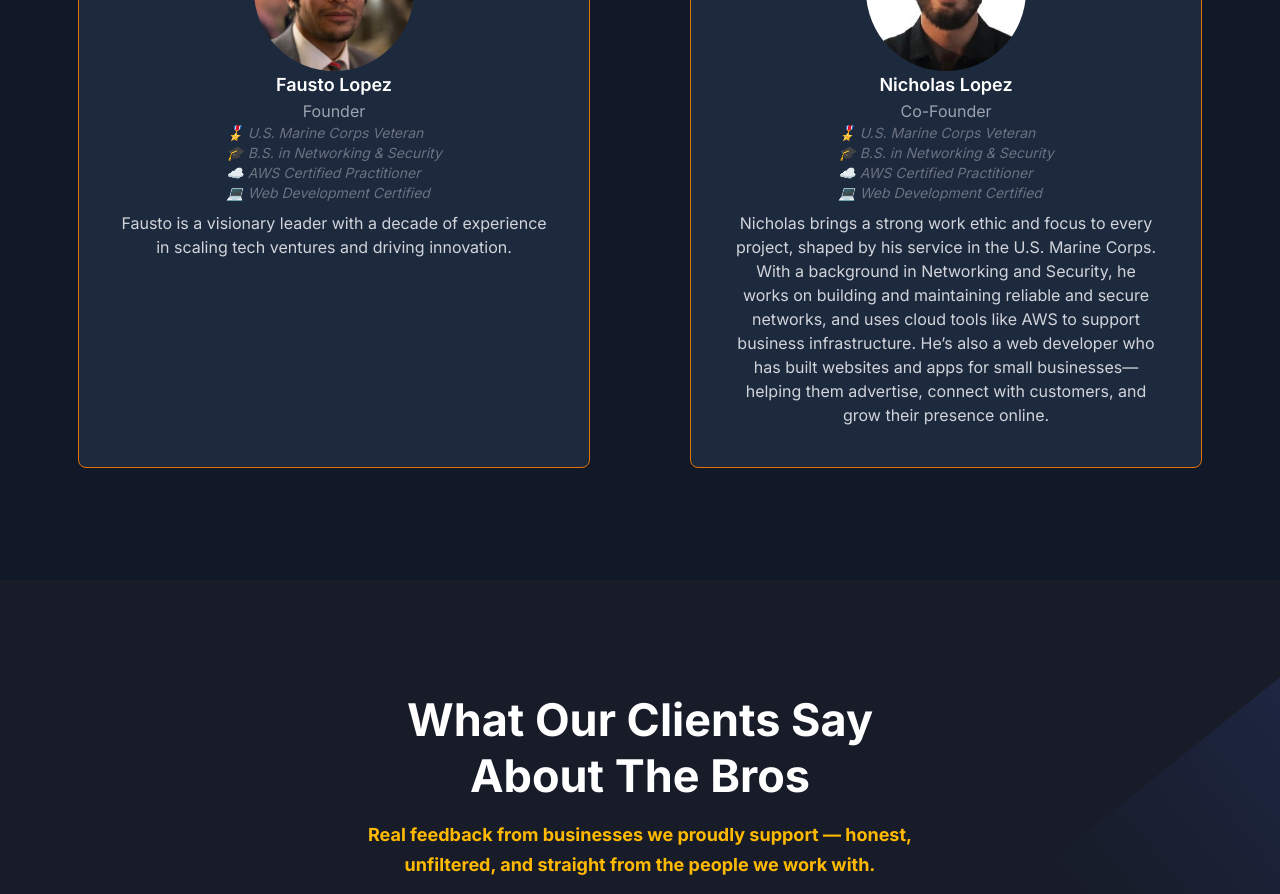
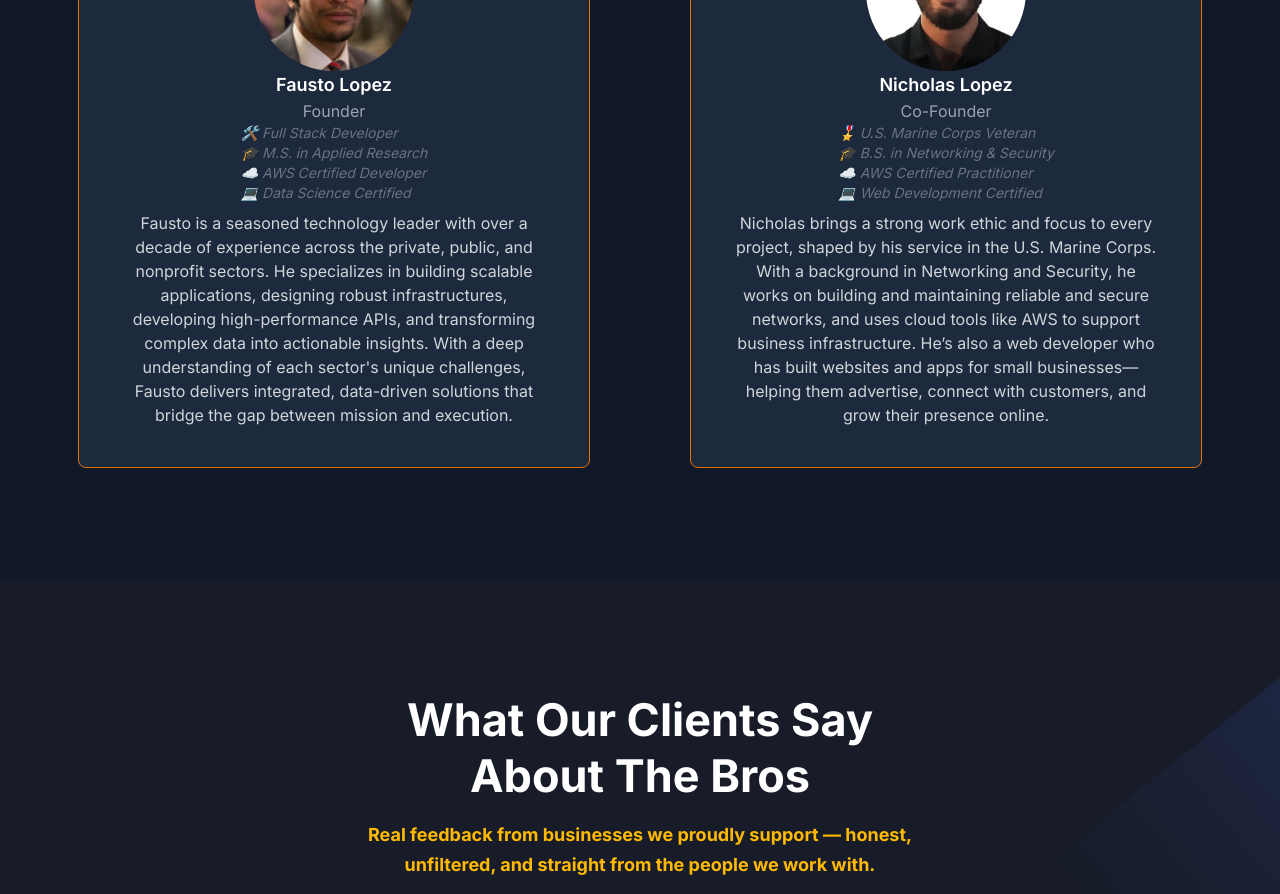
Before and after one commit to datafaust/queens-tech-bros, a Next.js app: page / in a window 1280 px wide. Shown: the part 3640-4534 px from the top of the page. Built offline with nearby package versions, Linux system fonts and the light colour scheme.

Commit message:
added desc
- added desc

```diff
--- a/src/components/About/AboutSectionTwo.tsx
+++ b/src/components/About/AboutSectionTwo.tsx
@@ -18,8 +18,8 @@ const AboutSectionTwo = () => {
             <TeamMemberCard
               name="Fausto Lopez"
               title="Founder"
-              accolades={`🎖️ U.S. Marine Corps Veteran\n🎓 B.S. in Networking & Security\n☁️ AWS Certified Practitioner\n💻 Web Development Certified`}
-              description="Fausto is a visionary leader with a decade of experience in scaling tech ventures and driving innovation."
+              accolades={`🛠️ Full Stack Developer\n🎓 M.S. in Applied Research\n☁️ AWS Certified Developer\n💻 Data Science Certified`}
+              description="Fausto is a seasoned technology leader with over a decade of experience across the private, public, and nonprofit sectors. He specializes in building scalable applications, designing robust infrastructures, developing high-performance APIs, and transforming complex data into actionable insights. With a deep understanding of each sector's unique challenges, Fausto delivers integrated, data-driven solutions that bridge the gap between mission and execution."
               image={faustoHeadshot}
             />
             <TeamMemberCard
```
